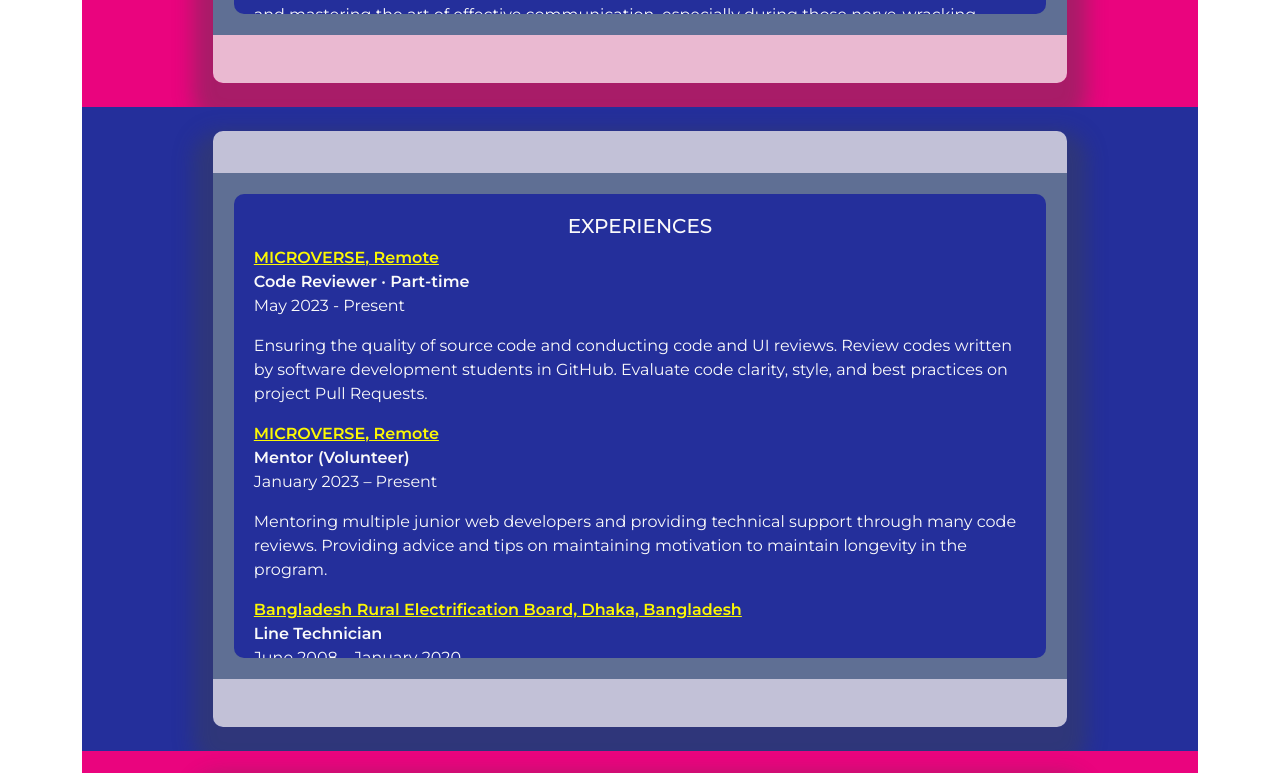
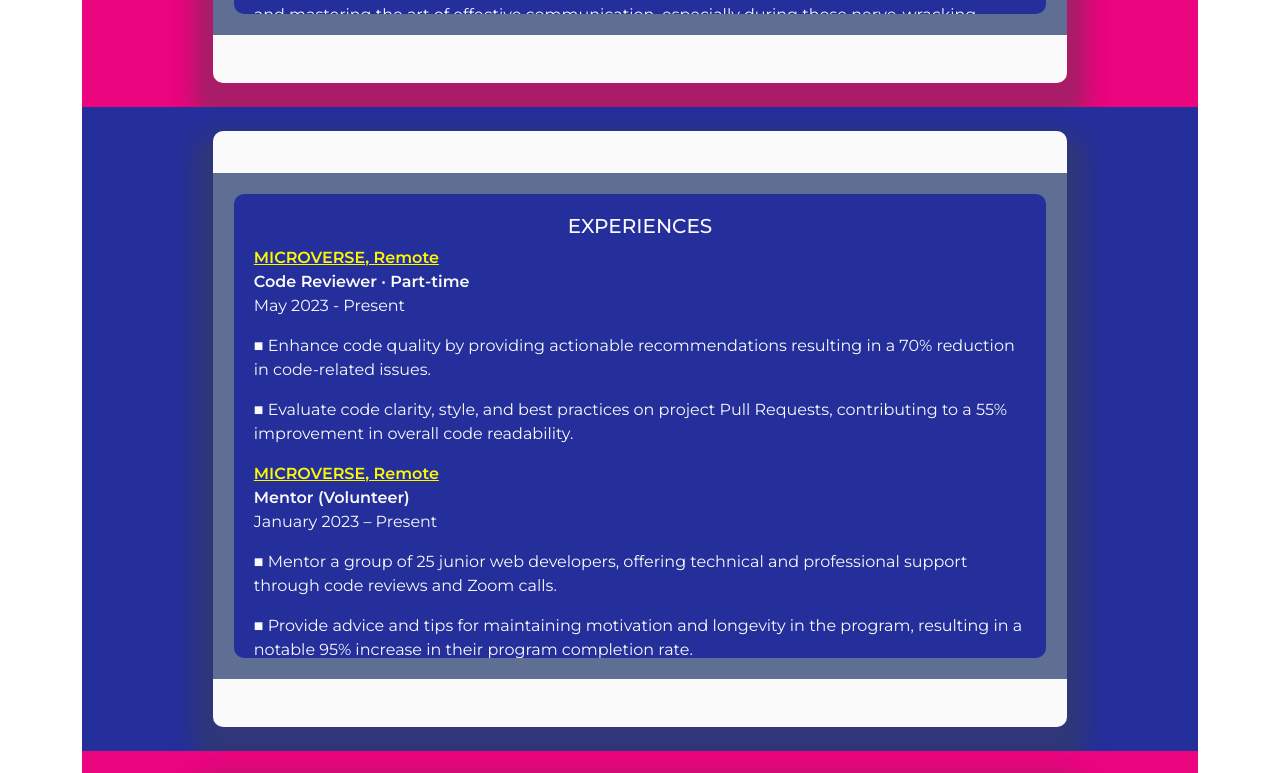
Before and after one commit to AbdusSattar-70/Portfolio-Refined, a React (Create React App) app: page /about in a window 1280 px wide. Shown: the part 1680-2453 px from the top of the page. Built offline with nearby package versions, Linux system fonts and the light colour scheme; some icons are missing.

Commit message:
Fix routing errors

```diff
--- a/src/codebase.css
+++ b/src/codebase.css
@@ -1,5 +1,4 @@
 .background {
-  background-color: rgba(234, 230, 230, 0.799);
   width: 80% !important;
 }
 
--- a/src/components/pages/About.js
+++ b/src/components/pages/About.js
@@ -179,9 +179,12 @@
                       May 2023 - Present
                     </p>
                     <p>
-                      Ensuring the quality of source code and conducting code and UI reviews.
-                      Review codes written by software development students in GitHub.
-                      Evaluate code clarity, style, and best practices on project Pull Requests.
+                      ■ Enhance code quality by providing actionable recommendations resulting in a
+                      70% reduction in code-related issues.
+                    </p>
+                    <p>
+                      ■ Evaluate code clarity, style, and best practices on project Pull Requests,
+                      contributing to a 55% improvement in overall code readability.
                     </p>
                     <p>
                       <strong>
@@ -195,9 +198,12 @@
                       January 2023 – Present
                     </p>
                     <p id="Mentor">
-                      Mentoring multiple junior web developers and providing technical support
-                      through many code reviews. Providing advice and tips on maintaining
-                      motivation to maintain longevity in the program.
+                      ■ Mentor a group of 25 junior web developers, offering technical and
+                      professional support through code reviews and Zoom calls.
+                    </p>
+                    <p>
+                      ■ Provide advice and tips for maintaining motivation and longevity in the
+                      program, resulting in a notable 95% increase in their program completion rate.
                     </p>
                     <p>
                       <strong>
@@ -211,11 +217,13 @@
                       June 2008 – January 2020
                     </p>
                     <p>
-                      Filling my communication and problem-solving skills in a high-stress,
-                      fast-paced environment. Reduced time and cost on maintenance services by
-                      task prioritization and concise scheduling. I achieved the best employee
-                      award three times for maintaining a good customer relationship and
-                      technical skills.
+                      ■ Calmed individuals during blackouts and resolved 15-20 daily
+                      complaints using problem-solving and convincing skills.
+                    </p>
+                    <p>
+                      ■ Received the Best Employee award thrice for maintaining customer
+                      relationships, technical expertise, and consistently working without a weekly
+                      day off.
                     </p>
                   </div>
                 </div>
```
